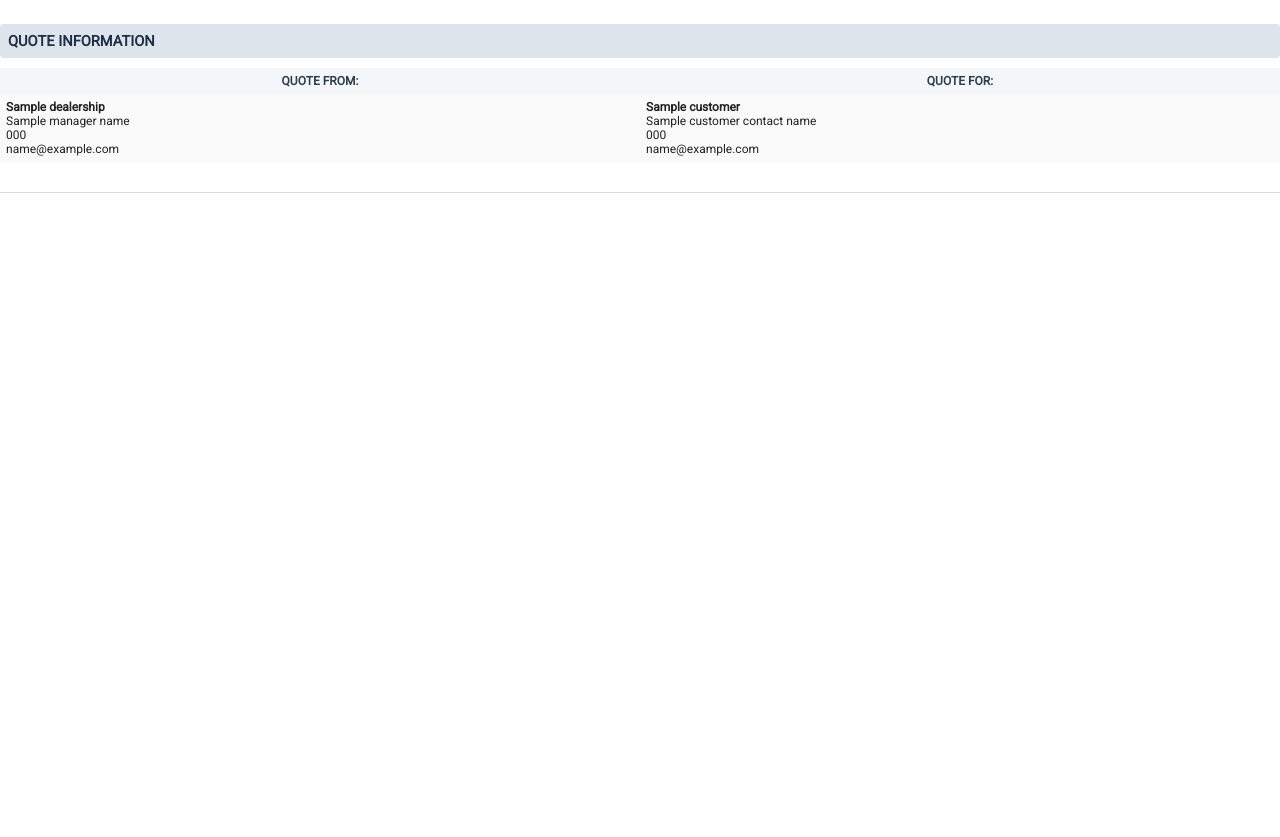
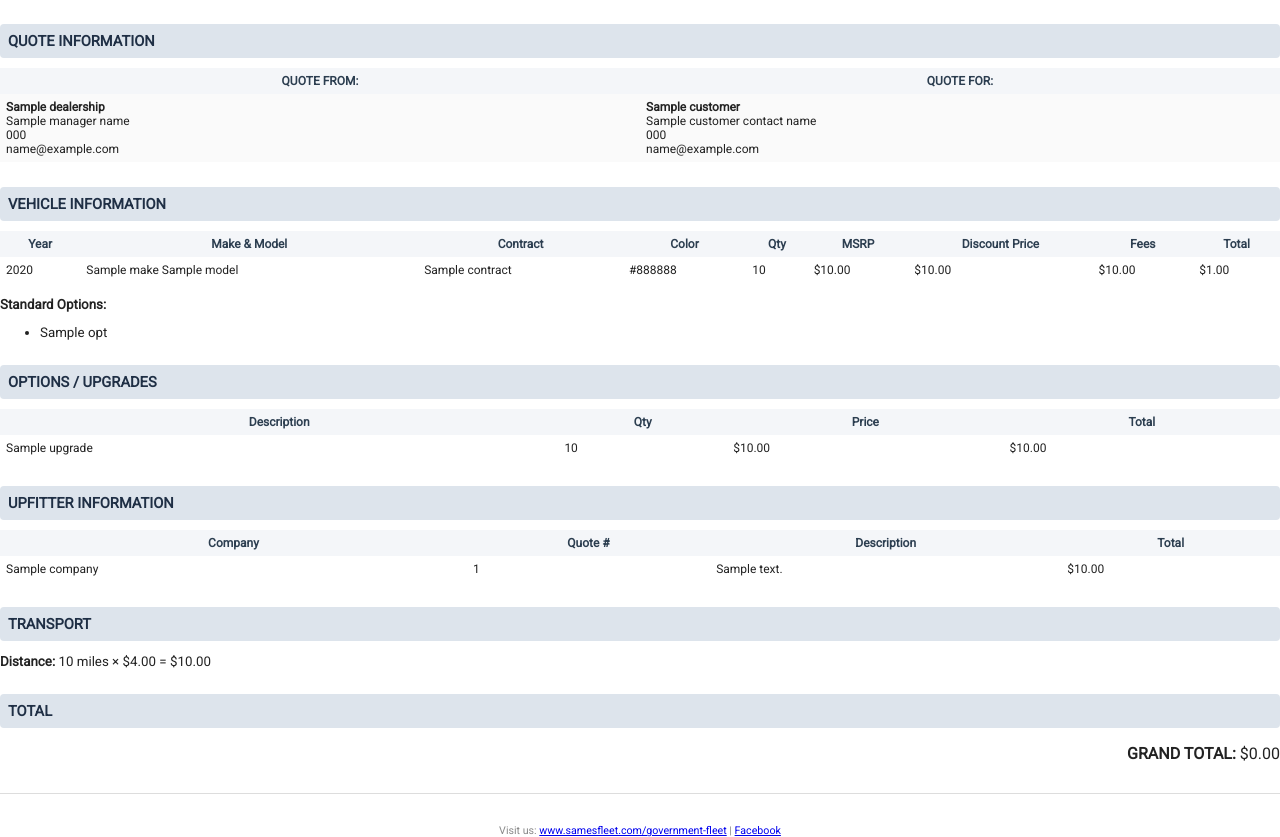
Before and after one commit to copper0077/quote-api, a Flask app: template templates/fleet_quote_template.html in a window 1280 px wide. Shown: the part 126-963 px from the top of the page. Before the commit the page ends 319 px from the top, so only its background shows below. Run offline with Flask 3, Linux system fonts and the light colour scheme; the template is opened without the code that fills it: most values are stand-ins (such as "Sample title", 1, 10 or a date in 2020).

Commit message:
Fix template to render vehicles, upgrades, upfitter, and transport sections

```diff
--- a/templates/fleet_quote_template.html
+++ b/templates/fleet_quote_template.html
@@ -8,36 +8,30 @@
     @page {
       margin: 10mm;
     }
-
     body {
       font-family: 'Roboto', Arial, sans-serif;
       font-size: 10pt;
       margin: 0;
       color: #222;
     }
-
     table {
       width: 100%;
       border-collapse: collapse;
       margin-top: 10px;
     }
-
     th, td {
       border: none;
       padding: 6px;
       font-size: 9pt;
     }
-
     th {
       background-color: #f4f6f9;
       font-weight: bold;
       color: #2c3e50;
     }
-
     tr:nth-child(even) td {
       background-color: #fafafa;
     }
-
     .section-title {
       background-color: #dde4ec;
       font-weight: bold;
@@ -47,14 +41,12 @@
       border-radius: 4px;
       color: #1f2f45;
     }
-
     .footer {
       margin-top: 30px;
       font-size: 8pt;
       color: #888;
       text-align: center;
     }
-
     hr {
       border: none;
       border-top: 1px solid #ddd;
@@ -106,9 +98,91 @@
     </tr>
   </table>
 
+  {% if vehicles %}
+    {% for vehicle in vehicles %}
+      <div class="section-title">VEHICLE INFORMATION</div>
+      <table>
+        <thead>
+          <tr>
+            <th>Year</th><th>Make & Model</th><th>Contract</th><th>Color</th>
+            <th>Qty</th><th>MSRP</th><th>Discount Price</th><th>Fees</th><th>Total</th>
+          </tr>
+        </thead>
+        <tbody>
+          <tr>
+            <td>{{ vehicle.year }}</td>
+            <td>{{ vehicle.make }} {{ vehicle.model }}</td>
+            <td>{{ vehicle.contract }}</td>
+            <td>{{ vehicle.color or '' }}</td>
+            <td>{{ vehicle.quantity }}</td>
+            <td>${{ '%.2f'|format(vehicle.msrp) }}</td>
+            <td>${{ '%.2f'|format(vehicle.discountPrice) }}</td>
+            <td>${{ '%.2f'|format(vehicle.taxAndLicense) }}</td>
+            <td>${{ '%.2f'|format(vehicle.totalPrice) }}</td>
+          </tr>
+        </tbody>
+      </table>
+      {% if vehicle.standardOptions %}
+      <p><strong>Standard Options:</strong></p>
+      <ul>
+        {% for opt in vehicle.standardOptions %}
+          <li>{{ opt }}</li>
+        {% endfor %}
+      </ul>
+      {% endif %}
+    {% endfor %}
+  {% endif %}
+
+  {% if upgrades %}
+    <div class="section-title">OPTIONS / UPGRADES</div>
+    <table>
+      <thead><tr><th>Description</th><th>Qty</th><th>Price</th><th>Total</th></tr></thead>
+      <tbody>
+        {% for u in upgrades %}
+        <tr>
+          <td>{{ u.name }}</td>
+          <td>{{ u.quantity }}</td>
+          <td>${{ '%.2f'|format(u.price) }}</td>
+          <td>${{ '%.2f'|format(u.total) }}</td>
+        </tr>
+        {% endfor %}
+      </tbody>
+    </table>
+  {% endif %}
+
+  {% if upfitter %}
+    <div class="section-title">UPFITTER INFORMATION</div>
+    <table>
+      <thead>
+        <tr><th>Company</th><th>Quote #</th><th>Description</th><th>Total</th></tr>
+      </thead>
+      <tbody>
+        <tr>
+          <td>{{ upfitter.company }}</td>
+          <td>{{ upfitter.quoteNumber }}</td>
+          <td>{{ upfitter.description }}</td>
+          <td>${{ '%.2f'|format(upfitter.total) }}</td>
+        </tr>
+      </tbody>
+    </table>
+  {% endif %}
+
+  {% if transport %}
+    <div class="section-title">TRANSPORT</div>
+    <p><strong>Distance:</strong> {{ transport.miles }} miles × ${{ '%.2f'|format(transport.ratePerMile) }} = ${{ '%.2f'|format(transport.total) }}</p>
+  {% endif %}
+
+  <div class="section-title">TOTAL</div>
+  <p style="text-align: right; font-size: 12pt;">
+    <strong>GRAND TOTAL:</strong> ${{ '%.2f'|format(grandTotal) }}
+  </p>
+
   <hr>
 
-  <!-- Remaining content unchanged, including sections for vehicles, upgrades, upfitter, etc. -->
-  <!-- You already have all that configured well from the last versions. -->
+  <div class="footer">
+    Visit us: <a href="https://www.samesfleet.com/government-fleet">www.samesfleet.com/government-fleet</a> |
+    <a href="https://www.facebook.com/samesgovfleet">Facebook</a>
+  </div>
+
 </body>
 </html>
```
